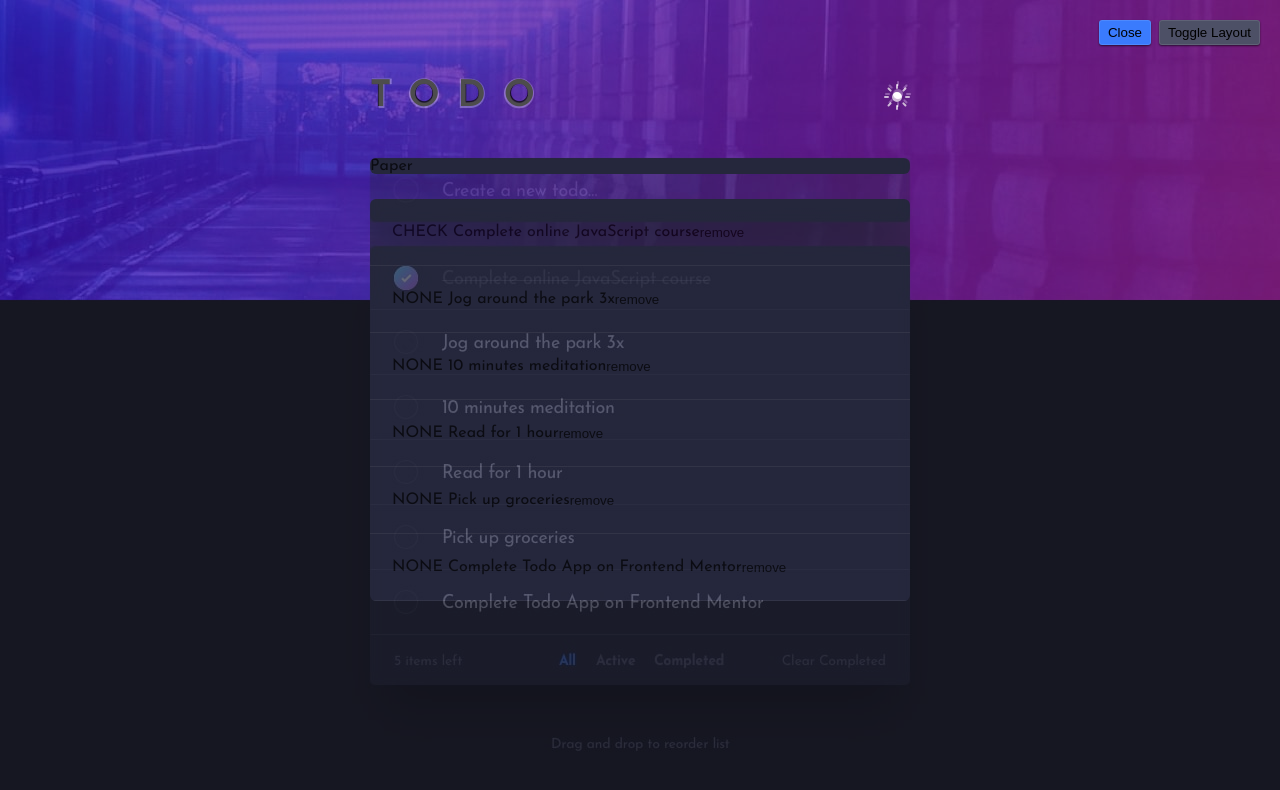
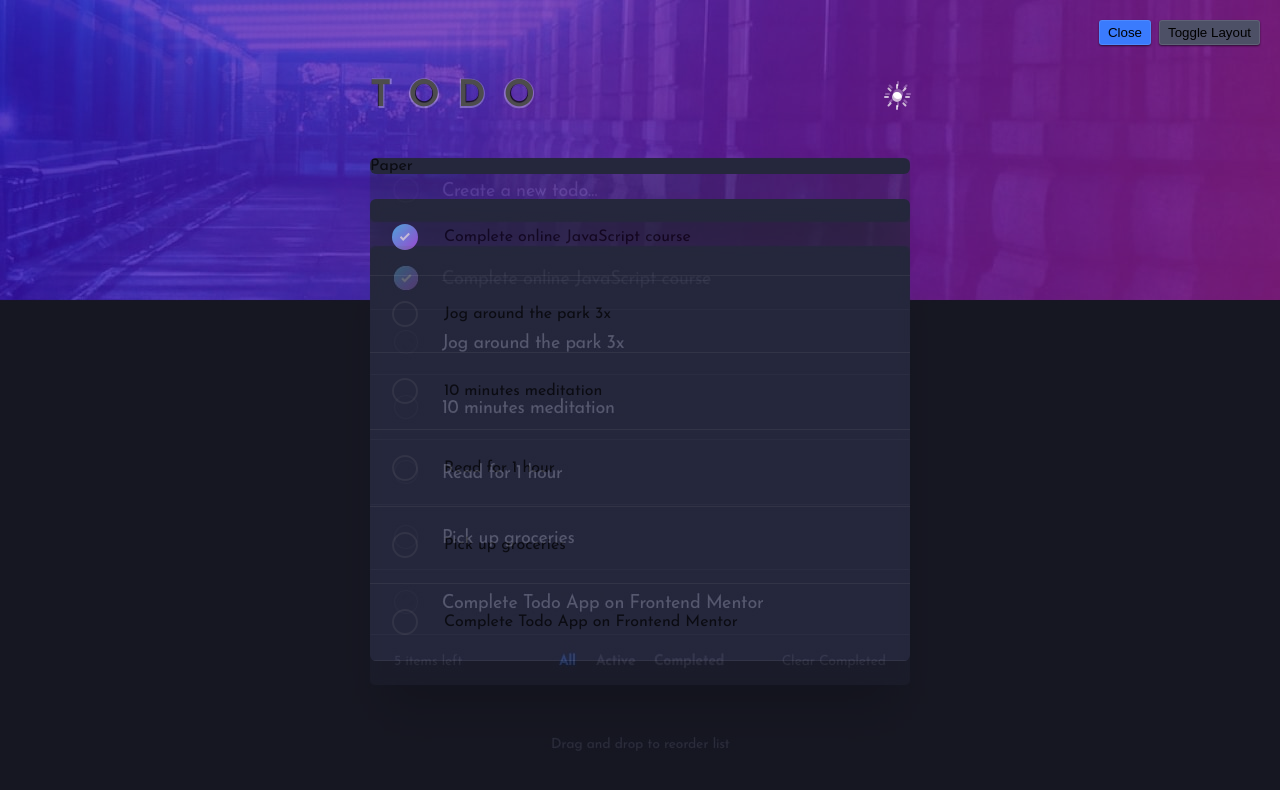
Before and after one commit to myronschippers/code-challenge-todo-app, a Next.js app: page / in a window 1280 px wide. Shown: the top 790 px of the page. Built offline with nearby package versions, Linux system fonts and the light colour scheme.

Commit message:
styling out the elements in the Completion List Item to match the design

```diff
--- a/src/components/ui/CompletionListItem/CompletionListItem.tsx
+++ b/src/components/ui/CompletionListItem/CompletionListItem.tsx
@@ -1,12 +1,27 @@
 import React from 'react';
-import { StyledCompletionListItemContainer, StyledRemoveButton } from './styles';
+import { IconCheck, IconCross } from '@/icons';
+import {
+  StyledCompletionListItemContainer,
+  StyledRemoveButton,
+  StyledCompleteMark,
+  StyledIncompleteMark,
+} from './styles';
 import { ICompletionListItemProps } from './types';
 
 export const CompletionListItem: React.FC<ICompletionListItemProps> = ({ label, isCompleted }) => {
   return (
     <StyledCompletionListItemContainer role="button">
-      {isCompleted ? 'CHECK' : 'NONE'} {label}
-      <StyledRemoveButton>remove</StyledRemoveButton>
+      {isCompleted ? (
+        <StyledCompleteMark>
+          <IconCheck />
+        </StyledCompleteMark>
+      ) : (
+        <StyledIncompleteMark />
+      )}
+      <span>{label}</span>
+      <StyledRemoveButton>
+        <IconCross />
+      </StyledRemoveButton>
     </StyledCompletionListItemContainer>
   );
 };
--- a/src/components/ui/CompletionListItem/styles.tsx
+++ b/src/components/ui/CompletionListItem/styles.tsx
@@ -1,20 +1,78 @@
-import styled from 'styled-components';
+import styled, { css } from 'styled-components';
+
+const MixinMark = css`
+  width: 2.6rem;
+  height: 2.6rem;
+  border-radius: 100%;
+  position: relative;
+  background-color: ${({ theme }) => theme.palette.current.paper};
+  font-size: 0;
+  overflow: hidden;
+`;
+
+export const StyledCompleteMark = styled.div`
+  ${MixinMark}
+  background: ${({ theme }) => theme.palette.checkGradient};
+
+  & svg {
+    position: absolute;
+    left: 50%;
+    top: 50%;
+    transform: translate(-50%, -50%);
+  }
+`;
+
+export const StyledIncompleteMark = styled.div`
+  ${MixinMark}
+  border: 2px solid ${({ theme }) => theme.palette.current.divider};
+`;
 
 export const StyledRemoveButton = styled.button`
+  margin-left: auto;
   background: transparent;
   border-width: 0;
   cursor: pointer;
+  fill: ${({ theme }) => theme.palette.current.remove};
 
-  &:hover {
-    background: transparent;
+  & svg {
+    display: inline-block;
+  }
+
+  &:hover svg {
+    fill: ${({ theme }) => theme.palette.current.removeHover};
   }
 `;
 
 export const StyledCompletionListItemContainer = styled.li`
   display: flex;
   align-items: center;
+  column-gap: 2.6rem;
   width: 100%;
   padding: 2.5rem 2.2rem;
   border-bottom: 1px solid ${({ theme }) => theme.palette.current.divider};
   cursor: pointer;
+
+  & ${StyledRemoveButton} {
+    display: none;
+  }
+
+  &:hover ${StyledRemoveButton} {
+    display: block;
+  }
+
+  &:hover ${StyledIncompleteMark} {
+    background: ${({ theme }) => theme.palette.checkGradient};
+  }
+
+  &:hover ${StyledIncompleteMark}:before {
+    content: '';
+    position: absolute;
+    top: 0;
+    right: 0;
+    bottom: 0;
+    left: 0;
+    margin: 2px;
+    border-radius: inherit;
+    background: ${({ theme }) => theme.palette.current.paper};
+  }
 `;
--- a/src/theme/palette.ts
+++ b/src/theme/palette.ts
@@ -4,6 +4,8 @@ interface IPaletteLight {
   lightGrayishBlue: string;
   darkGrayishBlue: string;
   veryDarkGrayishBlue: string;
+  remove: string;
+  removeHover: string;
 }
 
 interface IPaletteDark {
@@ -14,12 +16,16 @@ interface IPaletteDark {
   darkGrayishBlue: string;
   darkerGrayishBlue: string;
   veryDarkGrayishBlue: string;
+  remove: string;
+  removeHover: string;
 }
 
 interface IPaletteCurrent {
   background: string;
   paper: string;
   divider: string;
+  remove: string;
+  removeHover: string;
 }
 
 export interface IPalette {
@@ -32,33 +38,39 @@ export interface IPalette {
 }
 
 const light: IPaletteLight = {
-  veryLightGray: 'hsl(0, 0%, 98%)',
-  veryLightGrayishBlue: 'hsl(236, 33%, 92%)',
-  lightGrayishBlue: 'hsl(233, 11%, 84%)',
-  darkGrayishBlue: 'hsl(236, 9%, 61%)',
-  veryDarkGrayishBlue: 'hsl(235, 19%, 35%)',
+  veryLightGray: '#fafafa',
+  veryLightGrayishBlue: '#e4e5f1',
+  lightGrayishBlue: '#d2d3db',
+  darkGrayishBlue: '#9394a5',
+  veryDarkGrayishBlue: '#484b6a',
+  remove: '#494C6B',
+  removeHover: '#373A52',
 } as const;
 
 const dark: IPaletteDark = {
-  veryDarkBlue: 'hsl(235, 21%, 11%)',
-  veryDarkDesaturatedBlue: 'hsl(235, 24%, 19%)',
-  lightGrayishBlue: 'hsl(234, 39%, 85%)',
-  lightGrayishBlueHover: 'hsl(236, 33%, 92%)',
-  darkGrayishBlue: 'hsl(234, 11%, 52%)',
-  darkerGrayishBlue: 'hsl(233, 14%, 35%)',
-  veryDarkGrayishBlue: 'hsl(237, 14%, 26%)',
+  veryDarkBlue: '#161722',
+  veryDarkDesaturatedBlue: '#25273c',
+  lightGrayishBlue: '#cacde8',
+  lightGrayishBlueHover: '#e4e5f1',
+  darkGrayishBlue: '#777a92',
+  darkerGrayishBlue: '#4d5066',
+  veryDarkGrayishBlue: '#393a4c',
+  remove: '#494C6B',
+  removeHover: '#5E618A',
 } as const;
 
 const palette: IPalette = {
   primary: '	#3a7bfd',
   primaryHover: '	#2651A6',
-  checkGradient: 'linear-gradient hsl(192, 100%, 67%) to hsl(280, 87%, 65%)',
+  checkGradient: 'linear-gradient(135deg, #57ddff 0%, #c058f3 100%)',
   light,
   dark,
   current: {
     background: dark.veryDarkBlue,
     paper: dark.veryDarkDesaturatedBlue,
     divider: dark.veryDarkGrayishBlue,
+    remove: dark.remove,
+    removeHover: dark.removeHover,
   },
 } as const;
 
```
Also changed, not shown: src/icons/icon-cross.svg, 1 other file (tests, documents, lock files or other folders).
